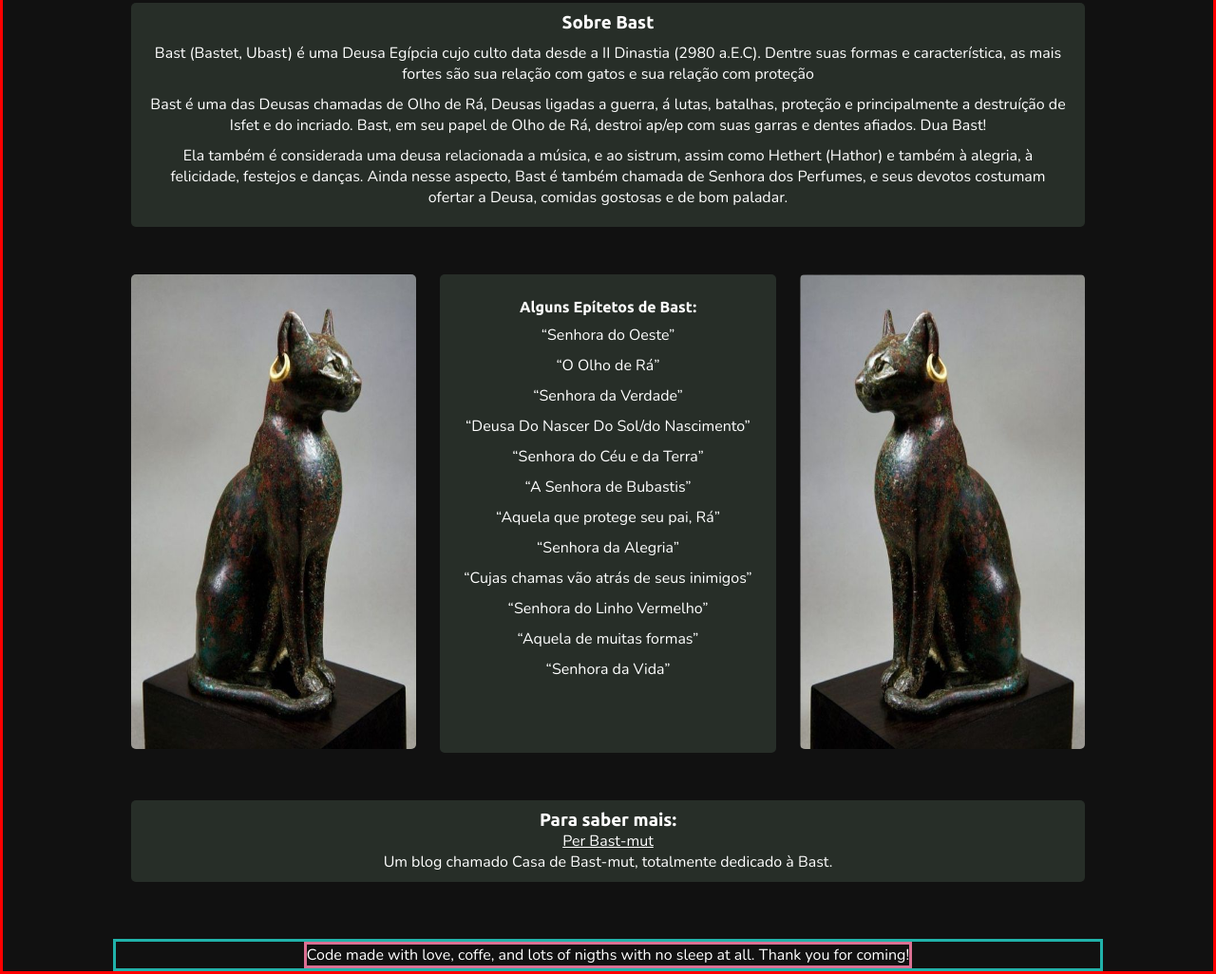
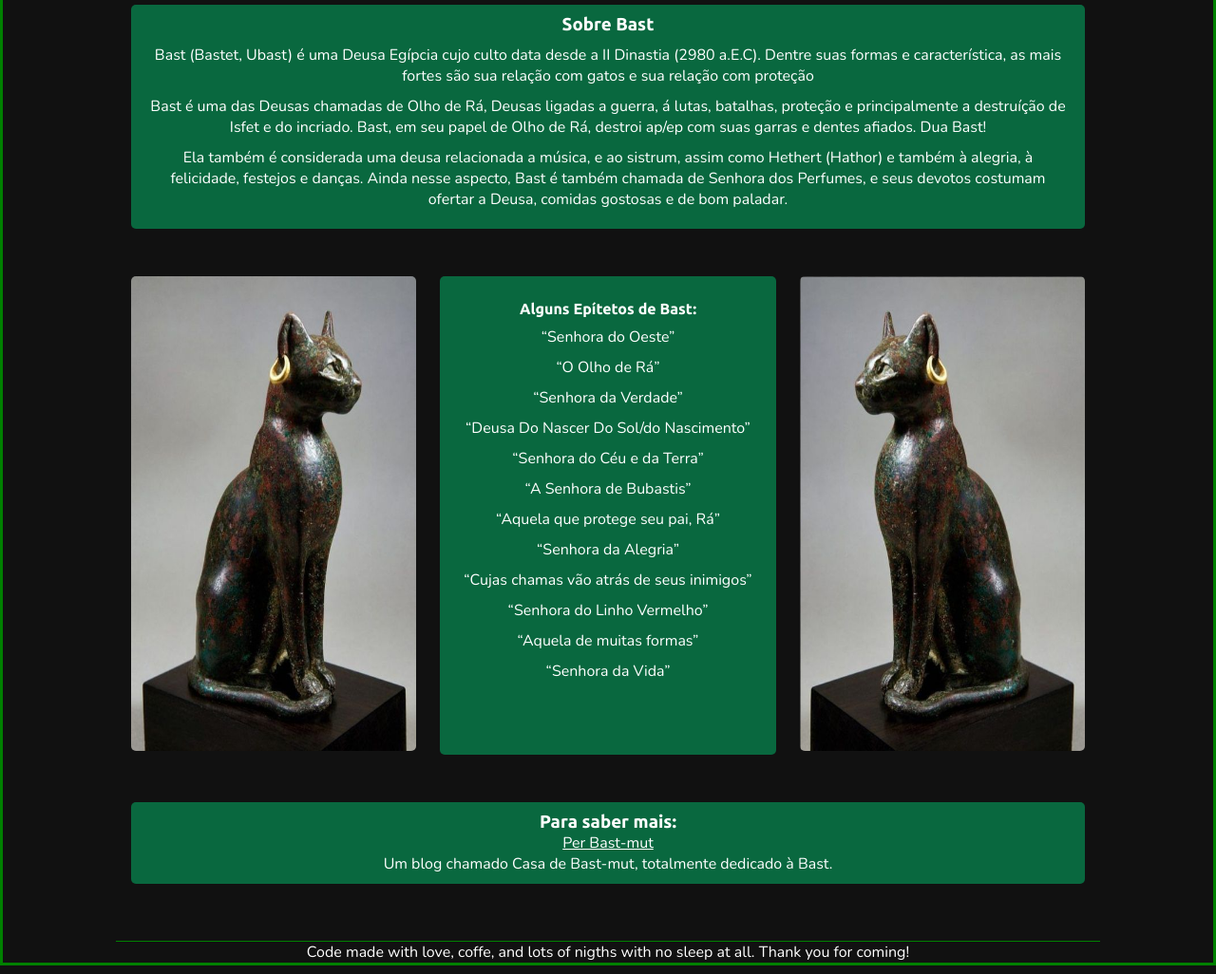
Before and after one commit to hiagoptk/tribute-bast, a plain HTML site: page index.html in a window 1280 px wide. Shown: the part 279-1305 px from the top of the page at 95% size. Drawn offline with nearby package versions, Linux system fonts and the light colour scheme.

Commit message:
finalizando css

```diff
--- a/css/style.css
+++ b/css/style.css
@@ -20,13 +20,16 @@ Projeto de Responsive Web Design - Tribute Page
 body {
   background-color: rgb(17, 17, 17);
   color: white;
-	border: solid red;
+  border: solid green;
   display: flex;
   flex-direction: column;
   align-items: center;
 }
 
-h1, h2, h3, h4  {
+h1,
+h2,
+h3,
+h4 {
   font-family: 'Ubuntu', sans-serif;
 }
 
@@ -46,12 +49,14 @@ p {
 #title {
   font-size: 35px;
   margin-bottom: 20px;
+  border-bottom: green solid 1px;
 }
 
 #image {
   max-width: 100%;
   height: auto;
 }
+
 /* ******** X ******** *\
 |         HOME          |
 \* ******** X ******** */
@@ -75,6 +80,7 @@ p {
   margin: 20px;
   width: 100%;
   height: auto;
+  border-bottom: green solid 1px;
 
 }
 
@@ -121,7 +127,7 @@ img {
 }
 
 .box-about {
-	background-color: #c4f8cb1f;
+  background-color: rgba(3, 181, 104, 0.53);
   margin: 10px;
   padding: 10px;
   border-radius: 5px;
@@ -158,7 +164,7 @@ img {
 }
 
 .boxEpitetos {
-	background-color: #c4f8cb1f;
+  background-color: rgba(3, 181, 104, 0.53);
   margin: 10px;
   padding: 25px;
   border-radius: 5px;
@@ -180,7 +186,7 @@ img {
 }
 
 .boxLink {
-	background-color: #c4f8cb1f;
+  background-color: rgba(3, 181, 104, 0.53);
   margin: 10px;
   padding: 10px;
   border-radius: 5px;
@@ -194,7 +200,7 @@ img {
 }
 
 #footer {
-	border: solid lightseagreen;
+  border-top: solid green 1px;
   width: 90%;
   display: flex;
   flex-direction: column;
@@ -202,9 +208,7 @@ img {
 
 }
 
-.footerTxt{
-	border: solid palevioletred;
-}
+.footerTxt {}
 
 
 /* ******** X ******** *\
@@ -216,6 +220,7 @@ img {
     opacity: 0;
     transform: scale(0.9);
   }
+
   to {
     opacity: 1;
     transform: scale(1);
@@ -225,7 +230,9 @@ img {
 @keyframes popup {
   from {
     transform: scale(0.8);
-    } to {
+  }
+
+  to {
     transform: scale(1);
   }
 }
```
Lines whose indentation alone changed are shown as unchanged.
